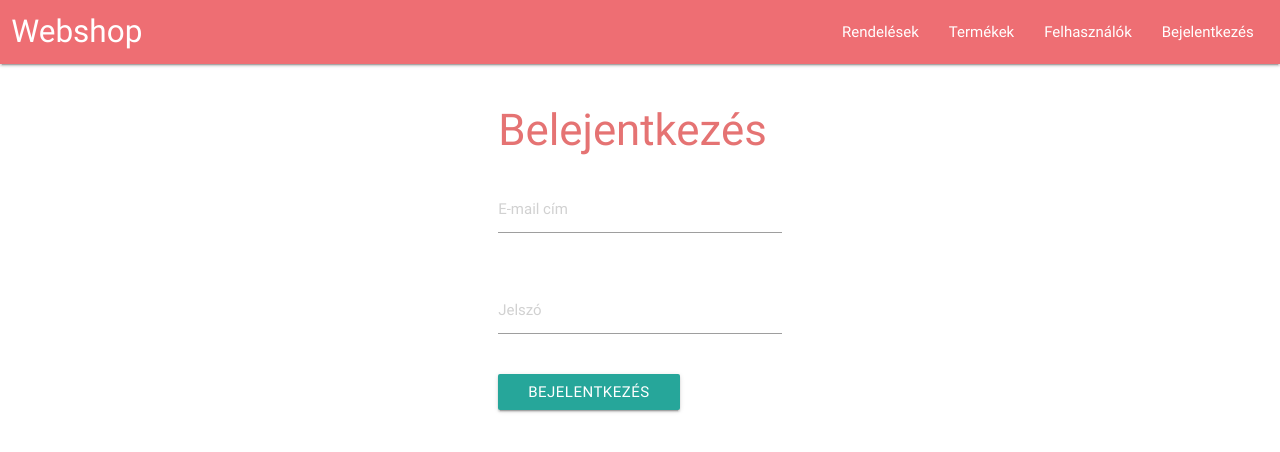
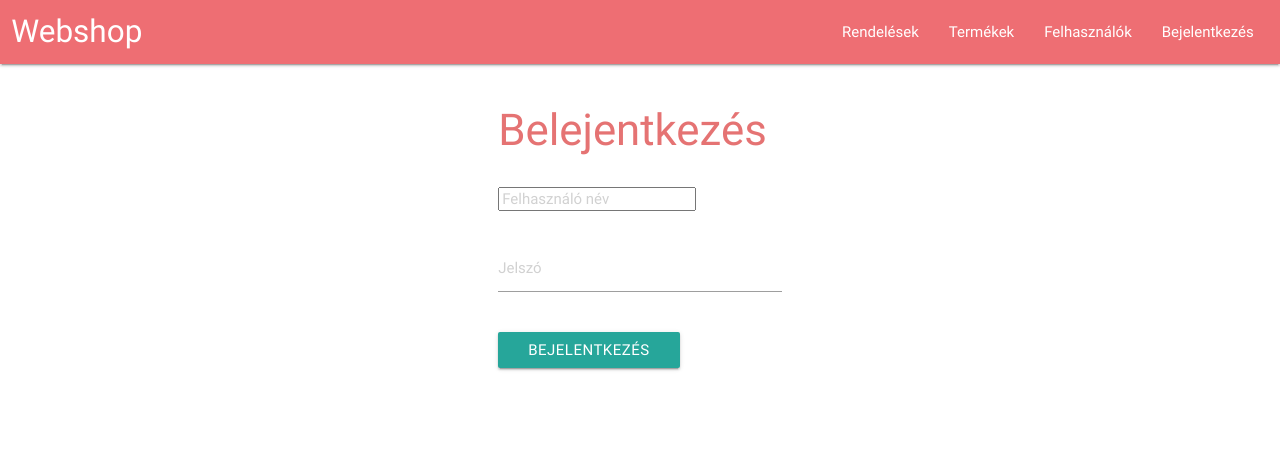
Before and after one commit to mfridaa/alkfejl, an Angular app in the folder frontend/: page /login in a window 1280 px wide. Shown: the top 452 px of the page. Built offline with nearby package versions, Linux system fonts and the light colour scheme; no server answers.

Commit message:
frontend

```diff
--- a/frontend/src/app/components/login-view/login-view.component.html
+++ b/frontend/src/app/components/login-view/login-view.component.html
@@ -3,7 +3,7 @@
       <h3 class="red-text text-lighten-2">Belejentkezés</h3>
       <div class="row">
         <div class="input-field col s12">
-          <input #email type="email" [ngClass]="error ? 'error' : ''" placeholder="E-mail cím">
+          <input #username type="username" [ngClass]="error ? 'error' : ''" placeholder="Felhasználó név">
         </div>
       </div>
       <div class="row">
@@ -14,7 +14,7 @@
       <div class="row">
         <div class="col s12">
           <input type="button" value="Bejelentkezés" class="btn"
-                 (click)="tryLogin(email.value, password.value)">
+                 (click)="tryLogin(username.value, password.value)">
         </div>
       </div>
     </form>
--- a/frontend/src/app/components/login-view/login-view.component.ts
+++ b/frontend/src/app/components/login-view/login-view.component.ts
@@ -20,8 +20,8 @@ export class LoginViewComponent implements OnInit {
   ngOnInit() {
   }
 
-  private tryLogin(email: string, password: string): void {
-    this.authService.login(email, password).subscribe((user) => {
+  private tryLogin(username: string, password: string): void {
+    this.authService.login(username, password).subscribe((user) => {
       console.log(user);
       this.authService.setUser(user as User);
       this.router.navigate(['/']);
--- a/frontend/src/app/components/user-item-view/user-item-view.component.html
+++ b/frontend/src/app/components/user-item-view/user-item-view.component.html
@@ -1,6 +1,6 @@
 <a class="btn-flat right" routerLink="/users">Vissza a lista nézetbe</a>
 <div *ngIf="user">
-  <h2 class="red-text text-lighten-2">{{user.name}}</h2>
+  <h2 class="red-text text-lighten-2">{{user.username}}</h2>
   <table>
     <tbody>
       <tr>
@@ -8,12 +8,12 @@
         <td>{{user.id}}</td>
       </tr>
       <tr>
-        <th>E-mail cím</th>
-        <td>{{user.email}}</td>
+        <th>Felhasználó név</th>
+        <td>{{user.username}}</td>
       </tr>
     </tbody>
   </table>
-  <h3>Feldatok</h3>
+  <h3>Rendelések</h3>
   <ul class="collection">
     <app-orders *ngFor="let order of user.orders" [order]="order"
               (delOrders)="delOrders($event)"></app-orders>
--- a/frontend/src/app/components/user-list-view/user-list-view.component.html
+++ b/frontend/src/app/components/user-list-view/user-list-view.component.html
@@ -4,13 +4,13 @@
     <thead>
       <th>Azonosító</th>
       <th>Név</th>
-      <th>E-mail cím</th>
+      <th>Felhasználó név</th>
     </thead>
     <tbody>
     <tr *ngFor="let user of users">
       <th>{{user.id}}</th>
-      <th><a routerLink="/user/{{user.id}}">{{user.name}}</a></th>
-      <td>{{user.email}}</td>
+      <th><a routerLink="/user/{{user.id}}">{{user.username}}</a></th>
+      <td>{{user.username}}</td>
     </tr>
     </tbody>
   </table>
--- a/frontend/src/app/services/auth.service.ts
+++ b/frontend/src/app/services/auth.service.ts
@@ -18,9 +18,9 @@ export class AuthService {
     });
   }
 
-  public login(email: string, password: string): Observable<User> {
+  public login(username: string, password: string): Observable<User> {
     return this.http.post(AuthService.api + '/login', {
-      email,
+      username,
       password
     }) as Observable<User>;
   }
```
